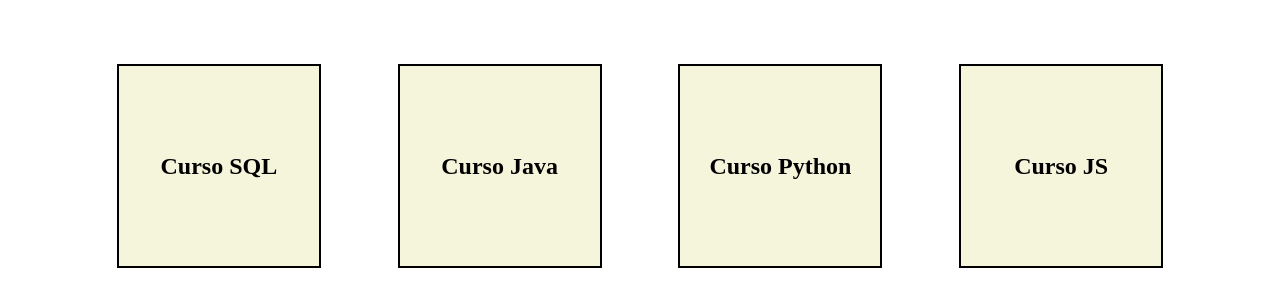
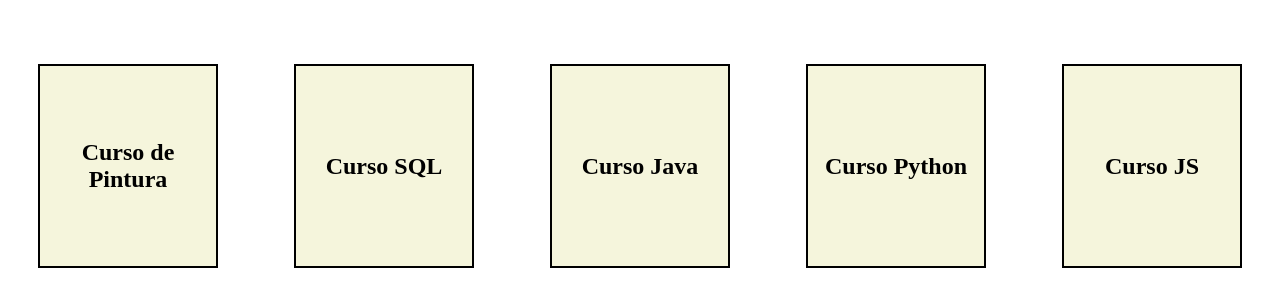
Before and after one commit to ValenOrduna/Prueba-Refrescar, a plain HTML site: page index.html in a window 1280 px wide. Drawn offline with Linux system fonts and the light colour scheme.

Commit message:
Curso pintura agregado

```diff
--- a/index.html
+++ b/index.html
@@ -9,6 +9,9 @@
   </head>
   <body>
     <div class="container-courses">
+      <div class="course">
+        <h2 class="tittle-course">Curso de Pintura</h2>
+      </div>
       <div class="course">
         <h2 class="tittle-course">Curso SQL</h2>
       </div>
```
